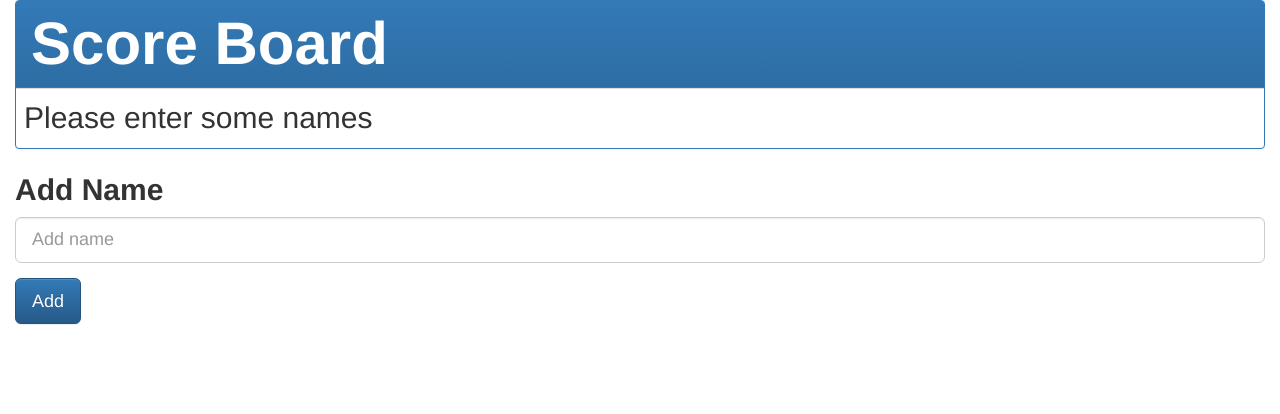
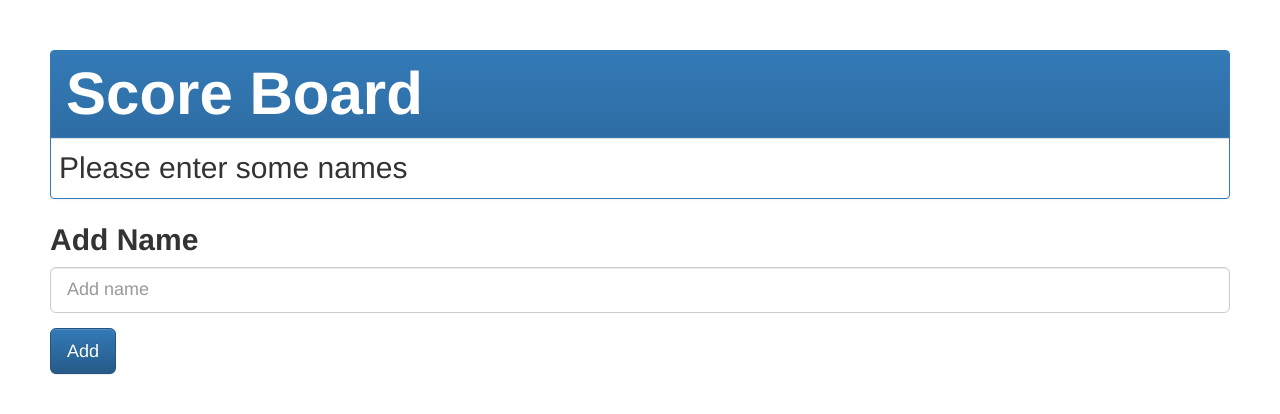
Before and after one commit to jamesrobertgreen/scoreboard, a plain HTML site: page index.html in a window 1280 px wide. Drawn offline with nearby package versions, Linux system fonts and the light colour scheme.

Commit message:
add padding to container

```diff
--- a/css/app.css
+++ b/css/app.css
@@ -7,3 +7,7 @@ body {
     font-size: 2em;
     font-weight: bold;
 }
+
+.container-fluid{
+    padding: 50px;
+}
```
